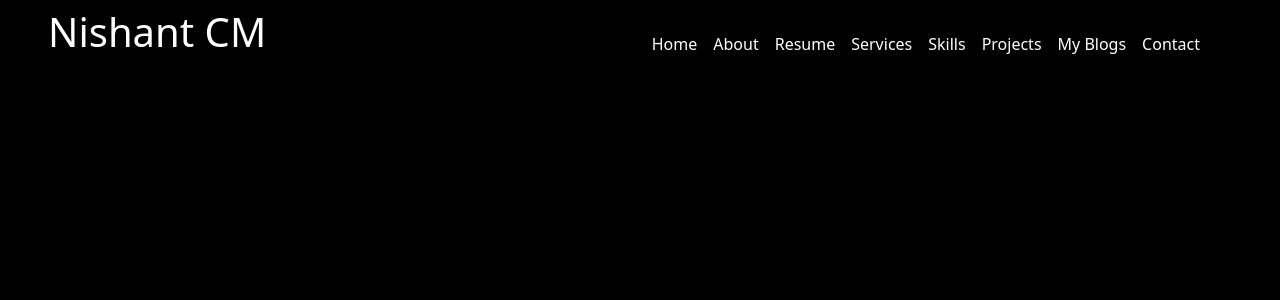
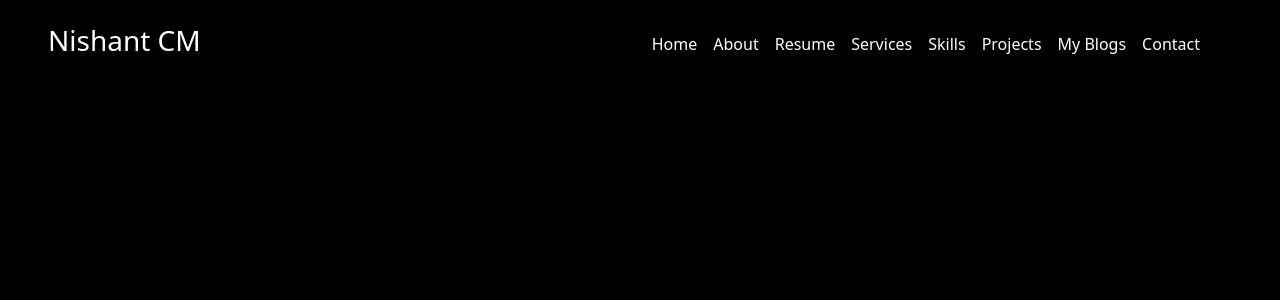
Before and after one commit to nishantcm/myportfolio, a React (Create React App) app: page / in a window 1280 px wide. Shown: the top 300 px of the page. Built offline with nearby package versions, Linux system fonts and the light colour scheme; a web font is replaced by a local one.

Commit message:
Update the files

```diff
--- a/src/Header.jsx
+++ b/src/Header.jsx
@@ -11,7 +11,7 @@ export default function Header() {
                 <Row className="w-100 border-2">
                     <Col md={3}>
                         <Navbar.Brand href="#home">
-                            <h1 className="headerColor ms-5">Nishant CM</h1>
+                            <h3 className="headerColor ms-5 mt-3">Nishant CM</h3>
                         </Navbar.Brand>
                     </Col>
                     <Col md={9}>
```
